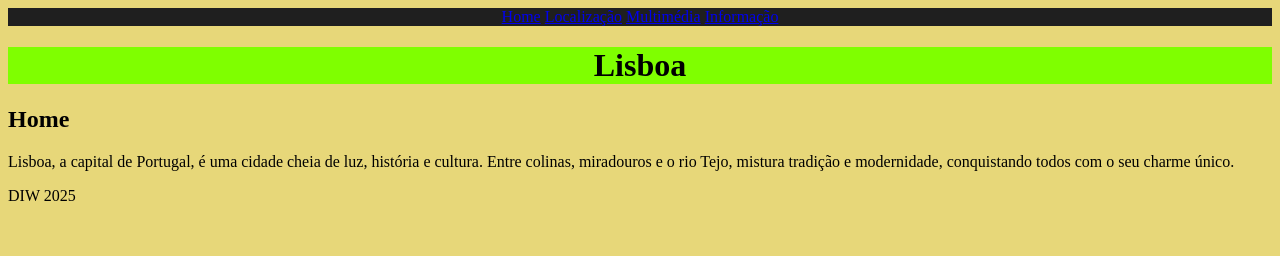
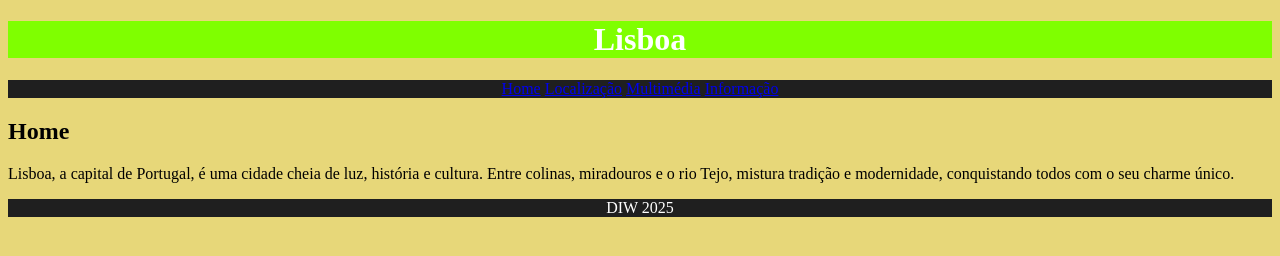
Before and after one commit to MartimSWilson/MartimSWilson.github.io, a plain HTML site: page lab2/index.html in a window 1280 px wide. Drawn offline with Linux system fonts and the light colour scheme.

Commit message:
primeira página web

```diff
--- a/lab2/index.html
+++ b/lab2/index.html
@@ -6,15 +6,15 @@
         <link rel="stylesheet" href="styles.css" />
     </head>
     <body>
+        <header>
+            <h1>Lisboa</h1>
+        </header>
         <nav>
             <a href="index.html">Home</a>
             <a href="local.html">Localização</a>
             <a href="multimedia.html">Multimédia</a>
             <a href="info.html">Informação</a>
         </nav>
-        <header>
-            <h1>Lisboa</h1>
-        </header>
         <main>
             <h2>Home</h2>
             <p>Lisboa, a capital de Portugal, é uma cidade cheia de luz, história e cultura. Entre colinas, miradouros e o rio Tejo, mistura tradição e modernidade, conquistando todos com o seu charme único.</p>
--- a/lab2/styles.css
+++ b/lab2/styles.css
@@ -26,10 +26,10 @@ table, th, td {
 header {
     background-color: chartreuse;
     text-align: center;
-    text-decoration-color: white;
+    color: white;
 }
-nav {
+nav, footer {
     text-align: center;
     background-color: rgb(31, 31, 31);
-    text-emphasis-color: white;
+    color: white;
 }
```
Also changed, not shown: lab2/info.html (+3 -3 lines), lab2/local.html (+3 -3 lines), lab2/multimedia.html (+3 -3 lines).
